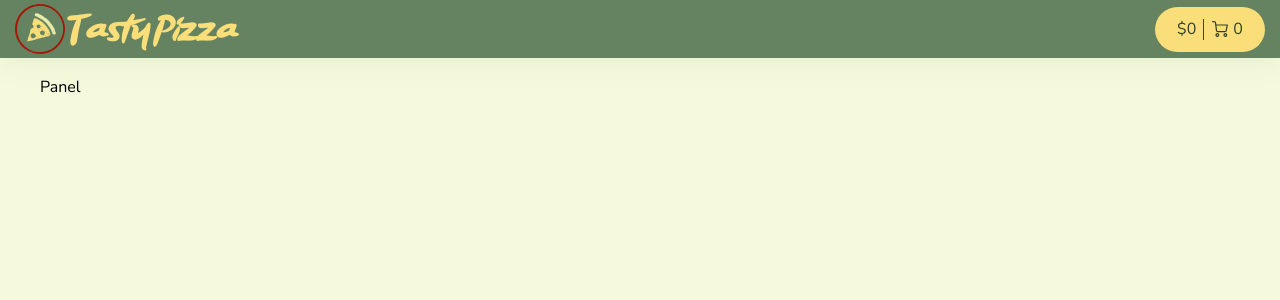
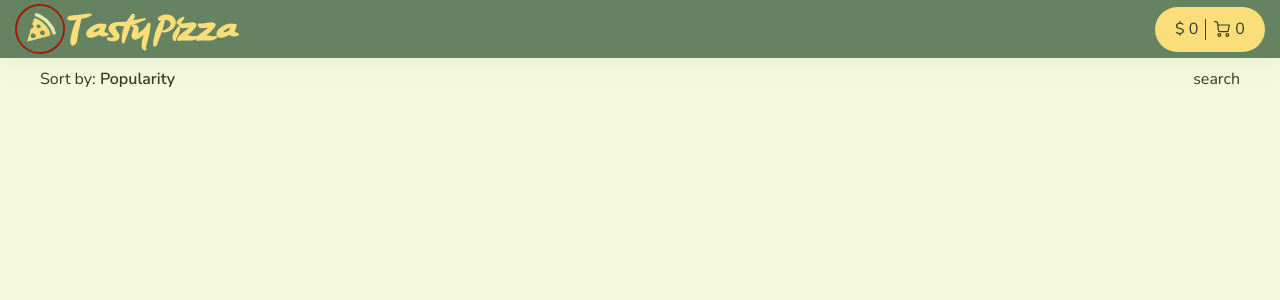
Before and after one commit to irrbis38/tasty-pizza, a React (Create React App) app: page / in a window 1280 px wide. Shown: the top 300 px of the page. Built offline with nearby package versions, Linux system fonts and the light colour scheme; a web font is replaced by a local one.

Commit message:
feat: add sort component

```diff
--- a/src/assets/styles/general.scss
+++ b/src/assets/styles/general.scss
@@ -16,7 +16,7 @@ body {
   display: flex;
   flex-direction: column;
   font-family: var(--font_nunito, "Nunito Sans", Arial, Helvetica, sans-serif);
-  color: #000;
+  color: var(--green_dark, #303e27);
   background-color: var(--green_body, #f6fadd);
   -webkit-font-smoothing: antialiased;
   -moz-osx-font-smoothing: grayscale;
@@ -75,7 +75,7 @@ input {
   appearance: none;
   outline: none;
   background-color: transparent;
-  color: #000;
+  color: inherit;
 }
 
 button {
--- a/src/assets/styles/vars.scss
+++ b/src/assets/styles/vars.scss
@@ -13,5 +13,5 @@
 
   // fonts
   --font_logo: "Order Pizza", sans-serif;
-  --font_nunito: "Nunito Sans", Arial, Helvetica, sans-serif;
+  --font_nunito: "Nunito Sans";
 }
--- a/src/components/Header/Header.jsx
+++ b/src/components/Header/Header.jsx
@@ -14,7 +14,7 @@ export const Header = () => {
           <h1 className={style.header__title}>Tasty Pizza</h1>
         </div>
         <button className={style.header__btn}>
-          <span className={style.header__total}>$0</span>
+          <span className={style.header__total}>$ 0</span>
           <span className={style.header__line}></span>
           <span className={style.header__cart}>
             <IconCart /> 0
--- a/src/components/Panel/Panel.jsx
+++ b/src/components/Panel/Panel.jsx
@@ -1,11 +1,18 @@
 import React from "react";
+
+import { Sort } from "../Sort/Sort";
 
 import style from "./Panel.module.scss";
 
 export const Panel = () => {
   return (
-    <nav className={style.panel}>
-      <div className="container">Panel</div>
-    </nav>
+    <div className={style.panel}>
+      <div className="container">
+        <div className={style.panel__wrapper}>
+          <Sort />
+          <div className={style.panel__search}>search</div>
+        </div>
+      </div>
+    </div>
   );
 };
--- a/src/components/Panel/Panel.module.scss
+++ b/src/components/Panel/Panel.module.scss
@@ -1,3 +1,10 @@
 .panel {
-  padding-top: 20px;
+  padding-top: 12px;
 }
+
+.panel__wrapper {
+  position: relative;
+  display: flex;
+  justify-content: space-between;
+  align-items: flex-start;
+}
--- /dev/null
+++ b/src/components/Sort/Sort.jsx
@@ -0,0 +1,29 @@
+import React from "react";
+
+import style from "./Sort.module.scss";
+
+export const Sort = () => {
+  return (
+    <div className={style.sort}>
+      <button
+        type="button"
+        className={style.sort__btn}
+        aria-label="pizza sorting"
+        datatype="popular"
+      >
+        <span>Sort by:</span> Popularity
+      </button>
+      <ul className={style.sort__dropdown}>
+        <li datatype="popular" aria-label="sort pizzas by popularity">
+          Popularity
+        </li>
+        <li datatype="low" aria-label="ascending order of price">
+          Low Price
+        </li>
+        <li datatype="high" aria-label="descending order of price">
+          High Price
+        </li>
+      </ul>
+    </div>
+  );
+};
--- /dev/null
+++ b/src/components/Sort/Sort.module.scss
@@ -0,0 +1,46 @@
+.sort {
+  padding-bottom: 10px;
+
+  &:hover .sort__dropdown {
+    visibility: visible;
+    opacity: 1;
+  }
+}
+
+.sort__btn {
+  padding: 0;
+  font-weight: 600;
+
+  span {
+    font-weight: 400;
+  }
+}
+
+.sort__dropdown {
+  position: absolute;
+  top: 100%;
+  left: 0;
+  width: 200px;
+  padding: 10px 10px;
+  background-color: var(--green_deep, #658361);
+  border-radius: 10px;
+  visibility: hidden;
+  opacity: 0;
+  transition: opacity 0.2s ease-out;
+
+  li {
+    padding: 5px 10px;
+    color: var(--white, #f8fae4);
+    border-radius: 5px;
+    cursor: pointer;
+    transition: background-color 0.2s ease-out;
+
+    &:hover {
+      background-color: var(--green_light_hover, #b4bb72);
+    }
+
+    &:not(:last-child) {
+      margin-bottom: 4px;
+    }
+  }
+}
```
